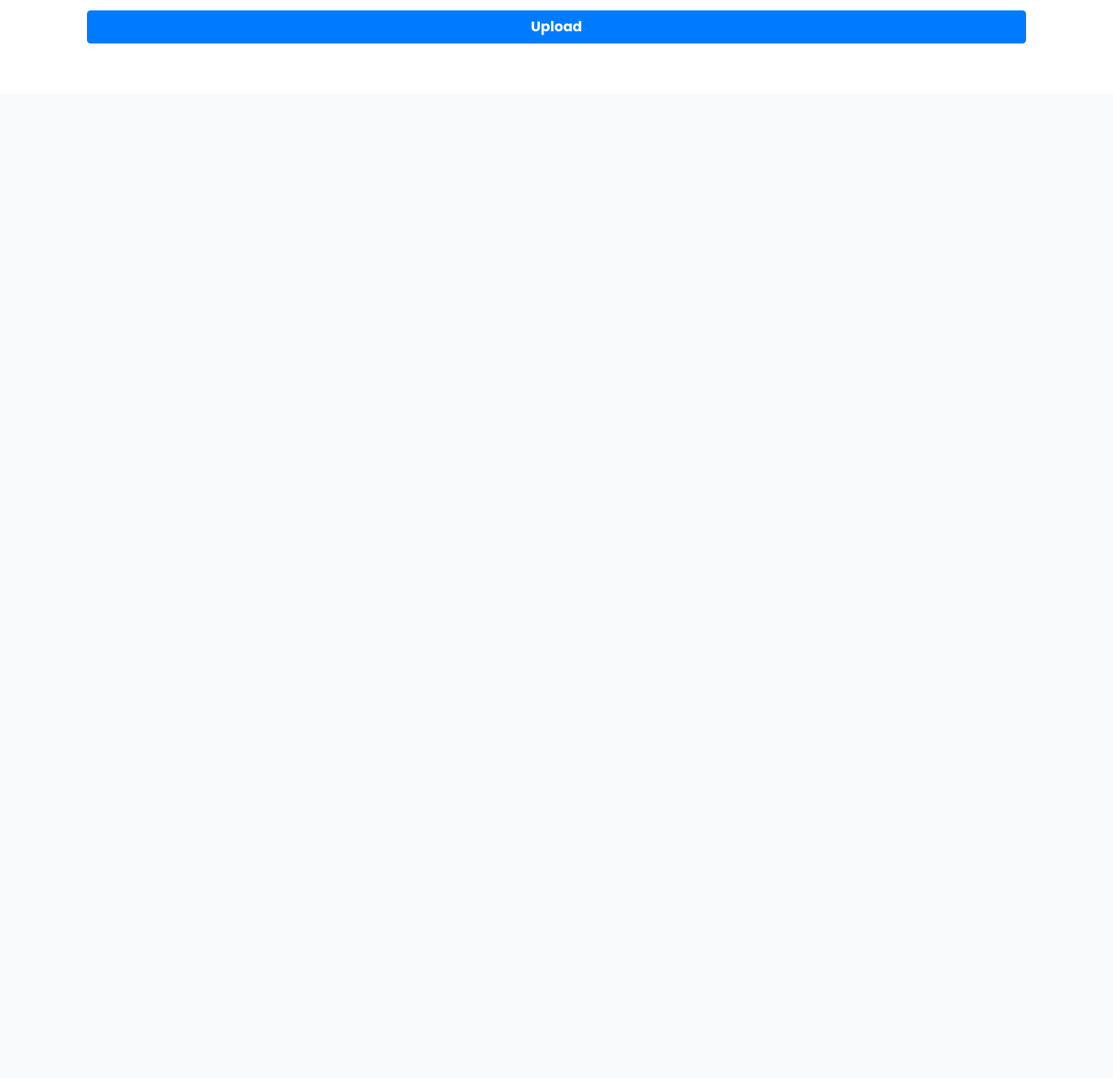
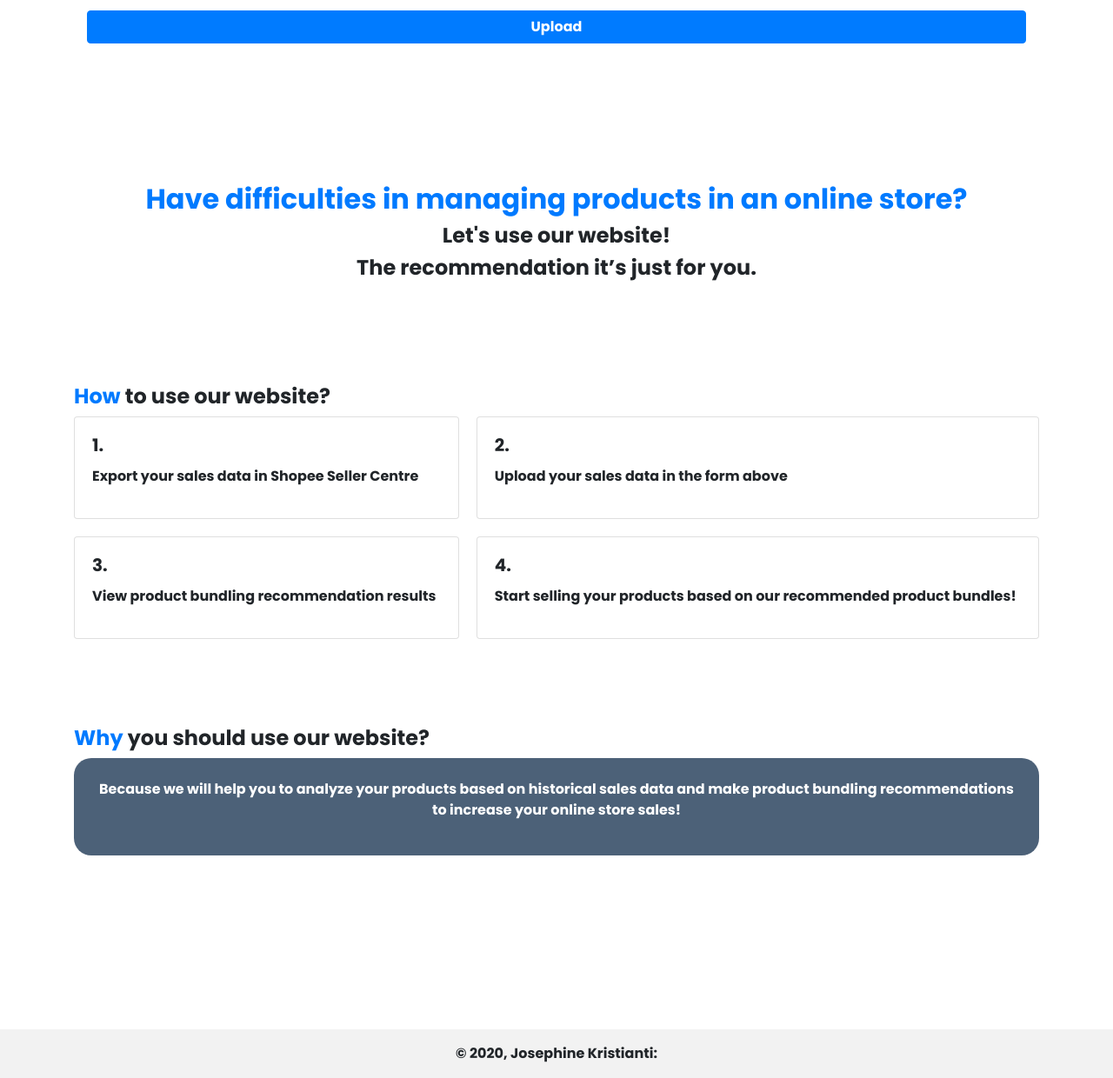
Before and after one commit to joansaa/TA, a Flask app: page / in a window 1280 px wide. Shown: the part 692-1932 px from the top of the page at 87% size. Before the commit the page ends 742 px from the top, so only its background shows below. Run offline with Flask 3, Linux system fonts and the light colour scheme; some libraries are stand-ins or nearby versions.

Commit message:
update UI

```diff
--- a/templates/index.html
+++ b/templates/index.html
@@ -86,7 +86,9 @@
       {% if result %} {% if result is string %}
       <p>{{ result }}</p>
       {% else %}
-      <h2 id="recomendation" class="mt-5">Product Bundling Recommendation</h2>
+      <h2 id="recomendation" class="mt-5" style="text-align: center">
+        Product Bundling Recommendation
+      </h2>
       <br />
       <div class="card-columns">
         {% for row in result %}
@@ -119,13 +121,95 @@
           height="800"
         />
       </div>
+      <script>
+        document.addEventListener("DOMContentLoaded", function () {
+          document.getElementById("content").style.display = "none";
+        });
+      </script>
       {% endif %}
+
+      <div id="content" style="margin-top: 160px">
+        <div style="text-align: center">
+          <h2 style="color: rgba(0, 122, 255, 1)">
+            Have difficulties in managing products in an online store?
+          </h2>
+          <h4>Let's use our website!</h4>
+          <h4>The recommendation it’s just for you.</h4>
+        </div>
+
+        <h4 style="margin-top: 120px">
+          <span style="color: rgba(0, 122, 255, 1)">How</span> to use our
+          website?
+        </h4>
+
+        <div style="display: grid; grid-template-columns: auto auto; gap: 20px">
+          <div class="card">
+            <div class="card-body">
+              <h5 class="card-title">1.</h5>
+              <p>Export your sales data in Shopee Seller Centre</p>
+            </div>
+          </div>
+          <div class="card">
+            <div class="card-body">
+              <h5 class="card-title">2.</h5>
+              <p>Upload your sales data in the form above</p>
+            </div>
+          </div>
+          <div class="card">
+            <div class="card-body">
+              <h5 class="card-title">3.</h5>
+              <p>View product bundling recommendation results</p>
+            </div>
+          </div>
+          <div class="card">
+            <div class="card-body">
+              <h5 class="card-title">4.</h5>
+              <p>
+                Start selling your products based on our recommended product
+                bundles!
+              </p>
+            </div>
+          </div>
+        </div>
+
+        <h4 style="margin-top: 100px">
+          <span style="color: rgba(0, 122, 255, 1)">Why</span> you should use
+          our website?
+        </h4>
+
+        <div
+          class="w-100 p-4 text-center font-weight-normal"
+          style="
+            background-color: rgba(0, 30, 63, 0.7);
+            color: white;
+            border-radius: 20px;
+          "
+        >
+          <p>
+            Because we will help you to analyze your products based on
+            historical sales data and make product bundling recommendations to
+            increase your online store sales!
+          </p>
+        </div>
+      </div>
     </div>
 
+    <footer
+      style="margin-top: 200px"
+      class="bg-body-tertiary text-center text-lg-start"
+    >
+      <!-- Copyright -->
+      <div
+        class="text-center p-3"
+        style="background-color: rgba(0, 0, 0, 0.05)"
+      >
+        © 2020, Josephine Kristianti:
+      </div>
+      <!-- Copyright -->
+    </footer>
+
     <script>
-      function showLoading() {
-        document.getElementById("loading").style.display = "block";
-      }
+      function showLoading() {}
 
       function triggerInputFile() {
         document.querySelector(".dropzone").click();
```
Also changed, not shown: 2 other files.
